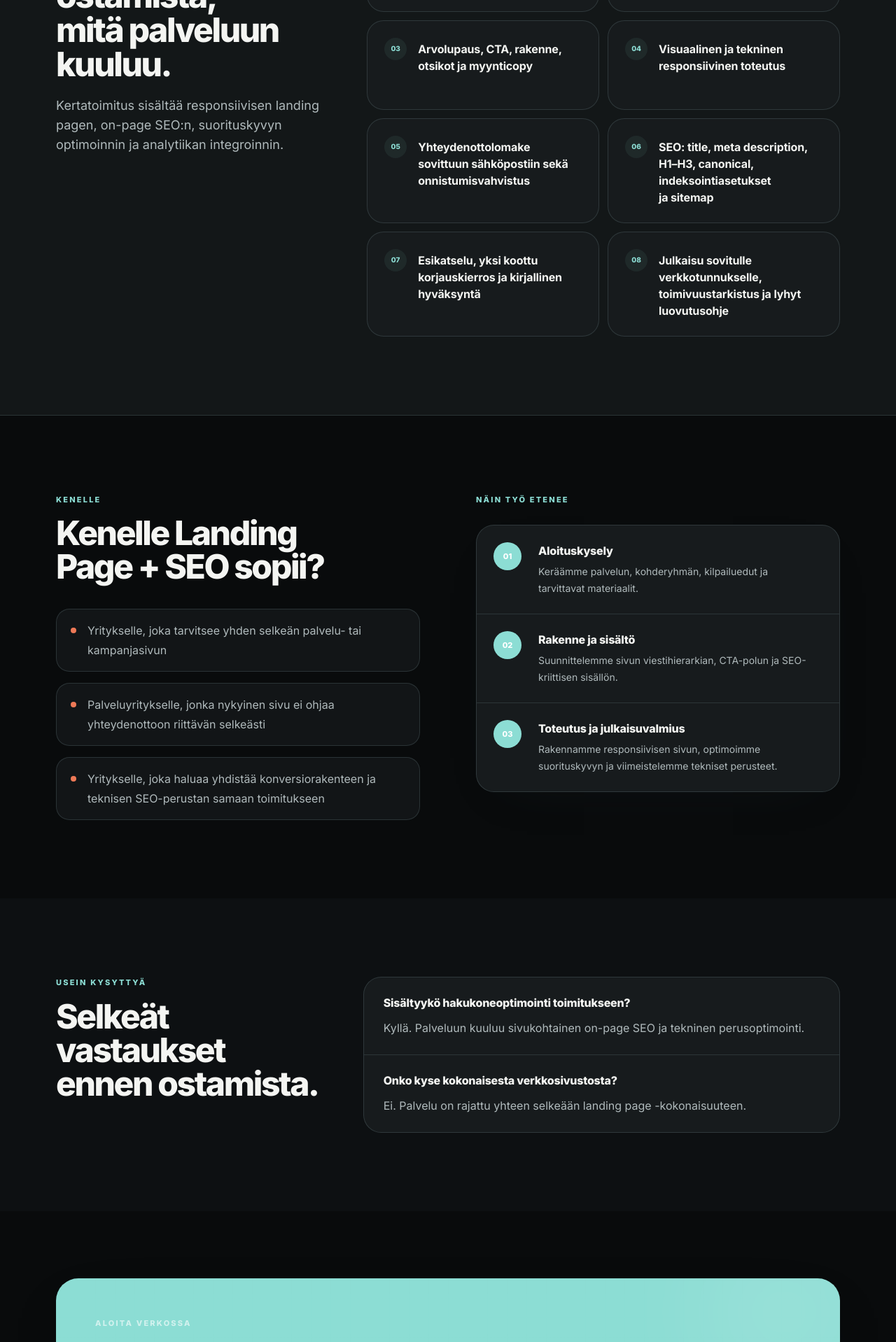
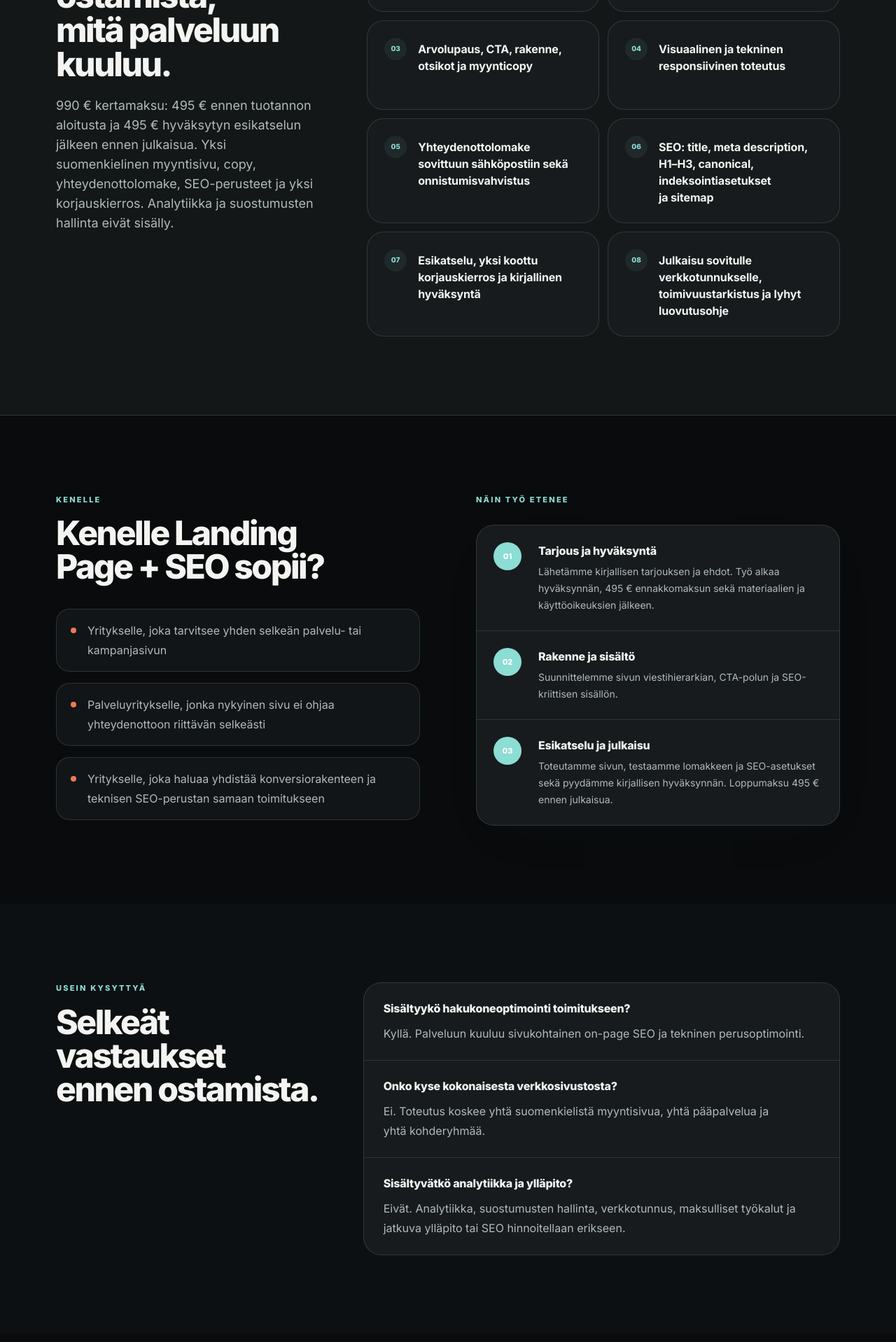
Before and after one commit to Jambovisuaalit/virella-helsinki-web, a Next.js app: page /landing-page-seo in a window 1280 px wide. Shown: the part 1000-2918 px from the top of the page at 70% size. Built offline with nearby package versions, Linux system fonts and the light colour scheme.

Commit message:
fix: align service page promises and payment milestones

```diff
--- a/content/fi/services.ts
+++ b/content/fi/services.ts
@@ -38,8 +38,8 @@ export const servicePageContent: Record<ProductId, ServicePageContent> = {
   instagram: {
     eyebrow: "Instagram-markkinointi yrityksille",
     title: "Instagram-markkinointi valmiina palveluna.",
-    lead: "Virella suunnittelee ja toteuttaa yrityksesi Instagram-sisällön, jotta näkyvyys ei jää muun työn jalkoihin.",
-    summary: "Saat selkeän kuukausittaisen sisältömallin, suunnittelun, julkaisujen toteutuksen ja raportoinnin yhdestä paikasta.",
+    lead: "Virella tuottaa 12 alkuperäistä sisältöä kuukaudessa. Jokainen asiakkaan hyväksymä sisältö julkaistaan sekä Instagramissa että Facebookissa.",
+    summary: "490 €/kk, kolmen kuukauden aloitusjakso yhteensä 1 470 €. Sisältää 12 sisältöä, 24 kanavajulkaisua, yhden kootun korjauskierroksen ja raportin kuukaudessa. Kirjallinen tarjous hyväksytään ennen laskutusta.",
     audienceTitle: "Kenelle Instagram-palvelu sopii?",
     audience: [
       "Yritykselle, jolla ei ole omaa markkinointitiimiä",
@@ -81,7 +81,7 @@ export const servicePageContent: Record<ProductId, ServicePageContent> = {
     eyebrow: "Landing Page + SEO",
     title: "Selkeä laskeutumissivu, jolla on yksi tehtävä.",
     lead: "Virella rakentaa responsiivisen landing pagen, jonka sisältö, tekninen toteutus ja hakukoneperusta ohjaavat kävijää kohti seuraavaa toimintaa.",
-    summary: "Kertatoimitus sisältää responsiivisen landing pagen, on-page SEO:n, suorituskyvyn optimoinnin ja analytiikan integroinnin.",
+    summary: "990 € kertamaksu: 495 € ennen tuotannon aloitusta ja 495 € hyväksytyn esikatselun jälkeen ennen julkaisua. Yksi suomenkielinen myyntisivu, copy, yhteydenottolomake, SEO-perusteet ja yksi korjauskierros. Analytiikka ja suostumusten hallinta eivät sisälly.",
     audienceTitle: "Kenelle Landing Page + SEO sopii?",
     audience: [
       "Yritykselle, joka tarvitsee yhden selkeän palvelu- tai kampanjasivun",
@@ -89,13 +89,14 @@ export const servicePageContent: Record<ProductId, ServicePageContent> = {
       "Yritykselle, joka haluaa yhdistää konversiorakenteen ja teknisen SEO-perustan samaan toimitukseen",
     ],
     process: [
-      { title: "Aloituskysely", text: "Keräämme palvelun, kohderyhmän, kilpailuedut ja tarvittavat materiaalit." },
+      { title: "Tarjous ja hyväksyntä", text: "Lähetämme kirjallisen tarjouksen ja ehdot. Työ alkaa hyväksynnän, 495 € ennakkomaksun sekä materiaalien ja käyttöoikeuksien jälkeen." },
       { title: "Rakenne ja sisältö", text: "Suunnittelemme sivun viestihierarkian, CTA-polun ja SEO-kriittisen sisällön." },
-      { title: "Toteutus ja julkaisuvalmius", text: "Rakennamme responsiivisen sivun, optimoimme suorituskyvyn ja viimeistelemme tekniset perusteet." },
+      { title: "Esikatselu ja julkaisu", text: "Toteutamme sivun, testaamme lomakkeen ja SEO-asetukset sekä pyydämme kirjallisen hyväksynnän. Loppumaksu 495 € ennen julkaisua." },
     ],
     faq: [
       { question: "Sisältyykö hakukoneoptimointi toimitukseen?", answer: "Kyllä. Palveluun kuuluu sivukohtainen on-page SEO ja tekninen perusoptimointi." },
-      { question: "Onko kyse kokonaisesta verkkosivustosta?", answer: "Ei. Palvelu on rajattu yhteen selkeään landing page -kokonaisuuteen." },
+      { question: "Onko kyse kokonaisesta verkkosivustosta?", answer: "Ei. Toteutus koskee yhtä suomenkielistä myyntisivua, yhtä pääpalvelua ja yhtä kohderyhmää." },
+      { question: "Sisältyvätkö analytiikka ja ylläpito?", answer: "Eivät. Analytiikka, suostumusten hallinta, verkkotunnus, maksulliset työkalut ja jatkuva ylläpito tai SEO hinnoitellaan erikseen." },
     ],
   },
 };
```
